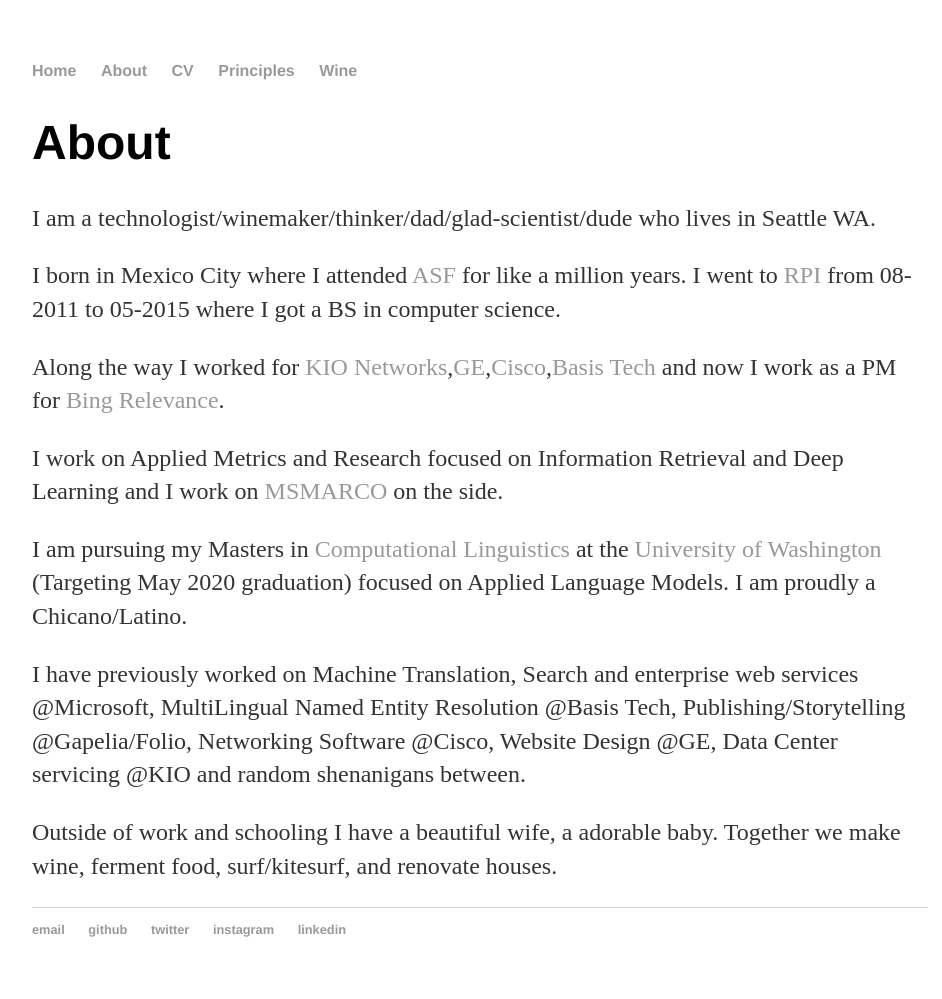
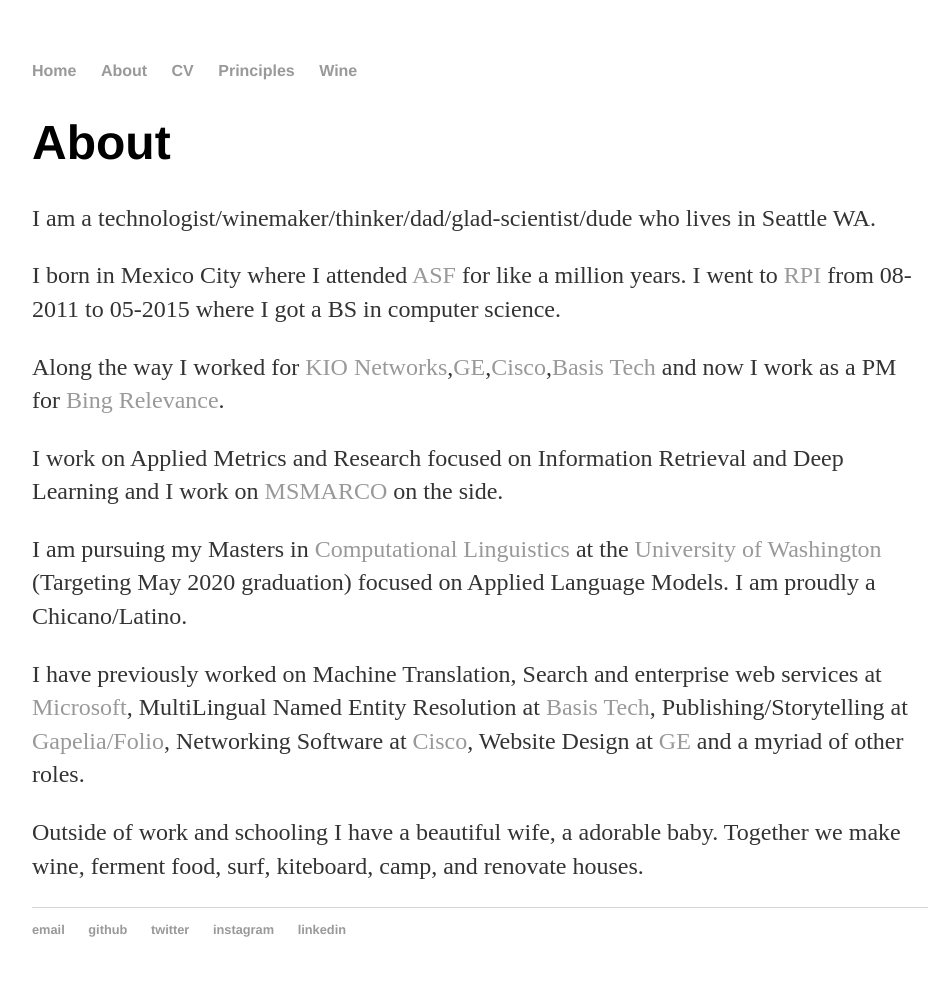
Before and after one commit to spacemanidol/spacemanidol.github.io, a Jekyll site: the page built from about/index.html, in a window 1280 px wide. Shown: the whole page, without its empty margins (160-1102 px from the left). Built offline with Jekyll 4.4.1, drawn with Linux system fonts in a browser that asks for light colours; comment, search, counter and statistics services are not loaded.

Commit message:
minor changes

```diff
--- a/about/index.html
+++ b/about/index.html
@@ -9,6 +9,6 @@
 	<p>Along the way I worked for <a href=''>KIO Networks</a>,<a href='https://www.ge.com/'>GE</a>,<a href='https://www.cisco.com/'>Cisco</a>,<a href='https://www.basistech.com/'>Basis Tech</a> and now I work as a PM for <a href='bing.com'>Bing Relevance</a>.</p>
 	<p>I work on Applied Metrics and Research focused on Information Retrieval and Deep Learning and I work on <a href='msmarco.org'>MSMARCO</a> on the side.
 	<p>I am pursuing my Masters in <a href='https://www.compling.uw.edu/'>Computational Linguistics</a> at the <a href='http://www.washington.edu/'>University of Washington</a> (Targeting May 2020 graduation) focused on Applied Language Models. I am proudly a Chicano/Latino.</p>
-	<p>I have previously worked on Machine Translation, Search and enterprise web services @Microsoft, MultiLingual Named Entity Resolution @Basis Tech, Publishing/Storytelling @Gapelia/Folio, Networking Software @Cisco, Website Design @GE, Data Center servicing @KIO and random shenanigans between.</p>
-	<p>Outside of work and schooling I have a beautiful wife, a adorable baby. Together we make wine, ferment food, surf/kitesurf, and renovate houses.</p>
+	<p>I have previously worked on Machine Translation, Search and enterprise web services at <a href='microsoft.com'>Microsoft</a>, MultiLingual Named Entity Resolution at <a href=''>Basis Tech</a>, Publishing/Storytelling at <a href='folio.io'>Gapelia/Folio</a>, Networking Software at <a href='cisco.com'>Cisco</a>, Website Design at <a href='ge.com'>GE</a> and a myriad of other roles.</p>
+	<p>Outside of work and schooling I have a beautiful wife, a adorable baby. Together we make wine, ferment food, surf, kiteboard, camp, and renovate houses.</p>
 </div>
```
